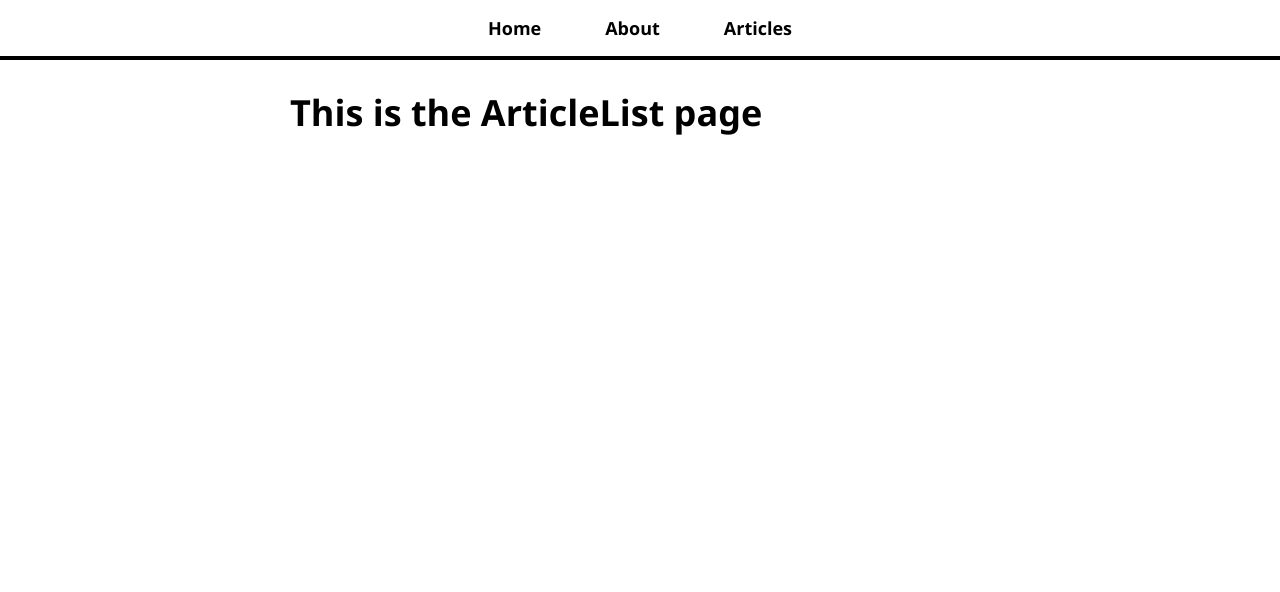
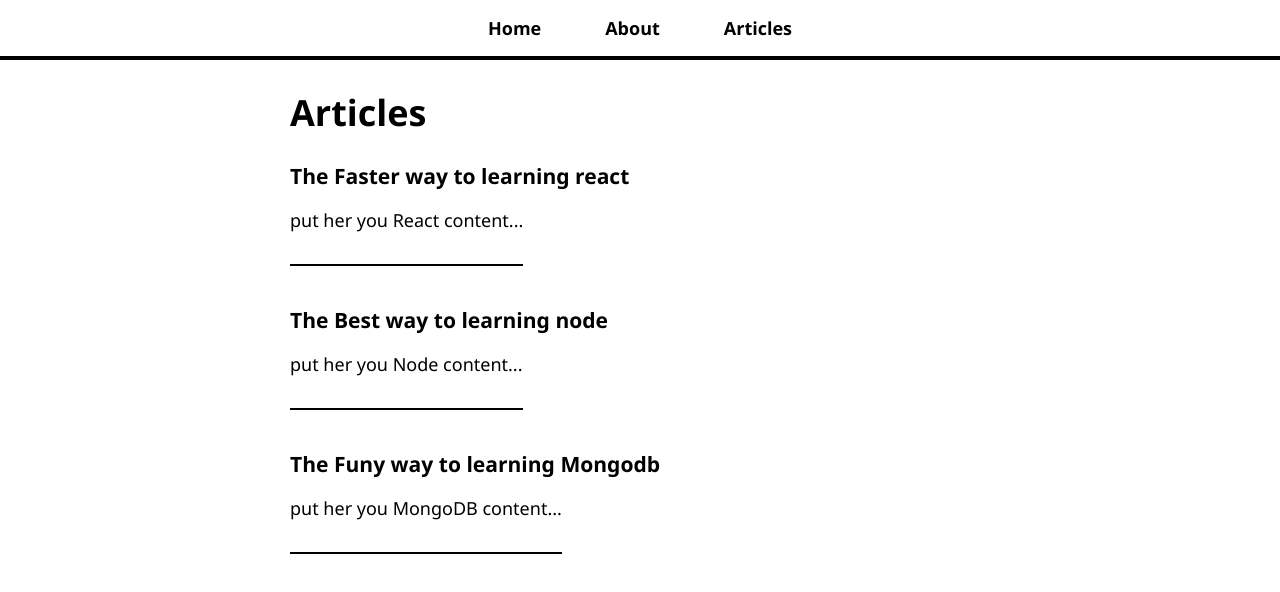
Before and after one commit to matheusrdads/my-blog, a React (Create React App) app: page /articles in a window 1280 px wide. Shown: the top 592 px of the page. Built offline with nearby package versions, Linux system fonts and the light colour scheme.

Commit message:
Make articles list modular

```diff
--- a/src/pages/ArticlePage.js
+++ b/src/pages/ArticlePage.js
@@ -1,6 +1,17 @@
+import { parsePath, useParams } from 'react-router-dom'
+import articles from './article-content';
+
 const ArticlePage = () => {
+  const { articleId } = useParams();
+  const article = articles.find(article => article.name === articleId);
+
   return(
-    <h1>This is the Article page</h1>
+    <>
+    <h1>{article.title}</h1>
+    {article.content.map(paragraph => (
+      <p>{paragraph}</p>
+    ))}
+    </>
   )
 }
 
--- a/src/pages/ArticlesListPage.js
+++ b/src/pages/ArticlesListPage.js
@@ -1,6 +1,20 @@
+import {Link} from 'react-router-dom'
+import articles from './article-content';
+
 const ArticleListPage = () => {
   return(
-    <h1>This is the ArticleList page</h1>
+    <>
+      <h1>Articles</h1>
+      {articles.map(article => (
+        <div>
+          <Link className='article-list-item' to={`/articles/${article.name}`}>
+            <h3>{article.title}</h3>
+            <p>{article.content[0].substring(0, 150)}...</p>
+          </Link>
+        </div>
+
+      ))}
+    </>
   )
 }
 
--- /dev/null
+++ b/src/pages/article-content.js
@@ -0,0 +1,28 @@
+const articles = [
+  {
+    name: 'learn-react',
+    title: 'The Faster way to learning react',
+    content: [
+      'put her you React content'
+
+    ]
+  },
+  {
+    name: 'learn-node',
+    title: 'The Best way to learning node',
+    content: [
+      'put her you Node content'
+
+    ]
+  },
+  {
+    name: 'learn-mongodb',
+    title: 'The Funy way to learning Mongodb',
+    content: [
+      'put her you MongoDB content'
+
+    ]
+  }
+]
+
+export default articles
```
